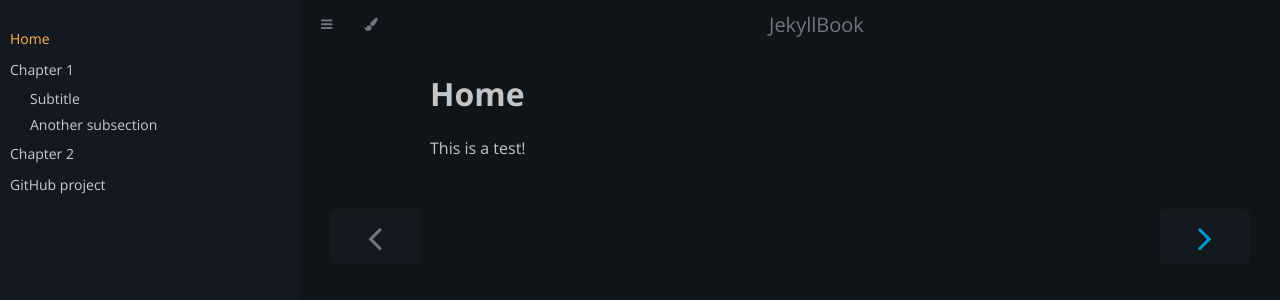
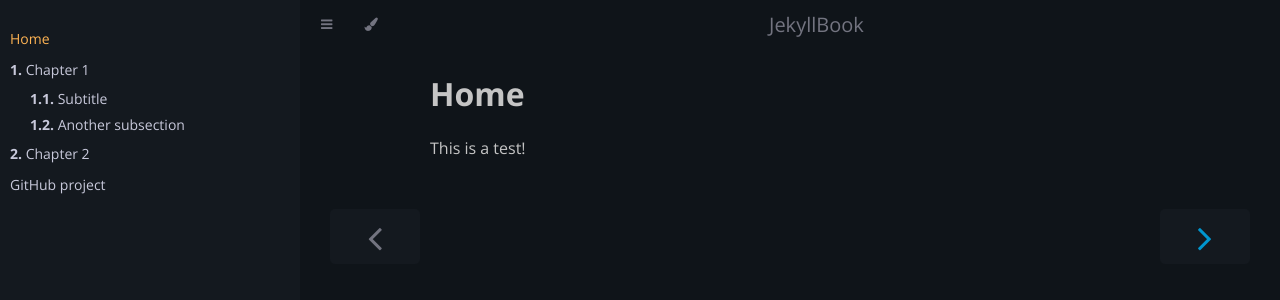
Before and after one commit to ebetica/jekyllbook, a Jekyll site: the page built from index.md, in a window 1280 px wide. Shown: the top 300 px of the page. Built offline with Jekyll 4.4.1, drawn with Linux system fonts in a browser that asks for light colours.

Commit message:
Add numbering to TOC

```diff
--- a/_layouts/default.html
+++ b/_layouts/default.html
@@ -113,12 +113,16 @@
               {% assign node = site.pages | where: "path", chapter.path | first %}
               {% assign arraypath = chapter.path | split: 'DONOTSPLIT!#@$' %}
 			  {% assign pagelist = pagelist | concat: arraypath %}
+			  {% assign chapteridx = forloop.index %}
               {% if page.url == node.url %}
                 {% assign current_pagelist_index = pagelist | size %}
-                <li class="expanded "><a class="active" href="{{ site.baseurl }}{{ node.url }}">{{ node.title }}</a></li>
+                {% assign active = "active" %}
               {% else %}
-                <li class="expanded"><a href="{{ site.baseurl }}{{ node.url }}">{{ node.title }}</a></li>
+                {% assign active = "" %}
               {% endif %}
+              <li class="expanded "><a class="{{ active }}" href="{{ site.baseurl }}{{ node.url }}">
+                  <strong aria-hidden="true">{{ chapteridx }}.</strong> {{ node.title }}
+              </a></li>
               {% if chapter.sections %}
               	<ol class="section">
                 {% for section in chapter.sections %}
@@ -127,10 +131,13 @@
     			  {% assign pagelist = pagelist | concat: arraypath %}
                   {% if page.url == snode.url %}
                     {% assign current_pagelist_index = pagelist | size %}
-                    <li class="expanded "><a class="active" href="{{ site.baseurl }}{{ snode.url }}">{{ snode.title }}</a></li>
+                    {% assign active = "active" %}
                   {% else %}
-                    <li class="expanded"><a href="{{ site.baseurl }}{{ snode.url }}">{{ snode.title }}</a></li>
+                    {% assign active = "" %}
                   {% endif %}
+                  <li class="expanded "><a class="{{ active }}" href="{{ site.baseurl }}{{ snode.url }}">
+                      <strong aria-hidden="true">{{ chapteridx }}.{{ forloop.index }}.</strong> {{ snode.title }}
+                  </a></li>
 				{% endfor %}
               	</ol>
               {% endif %}
```
